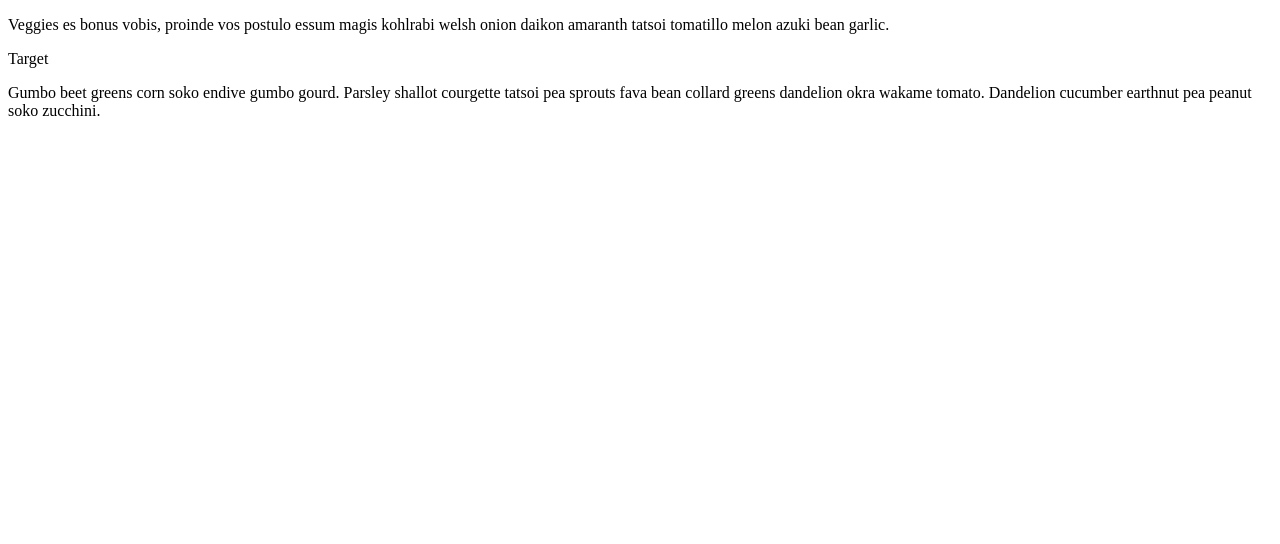
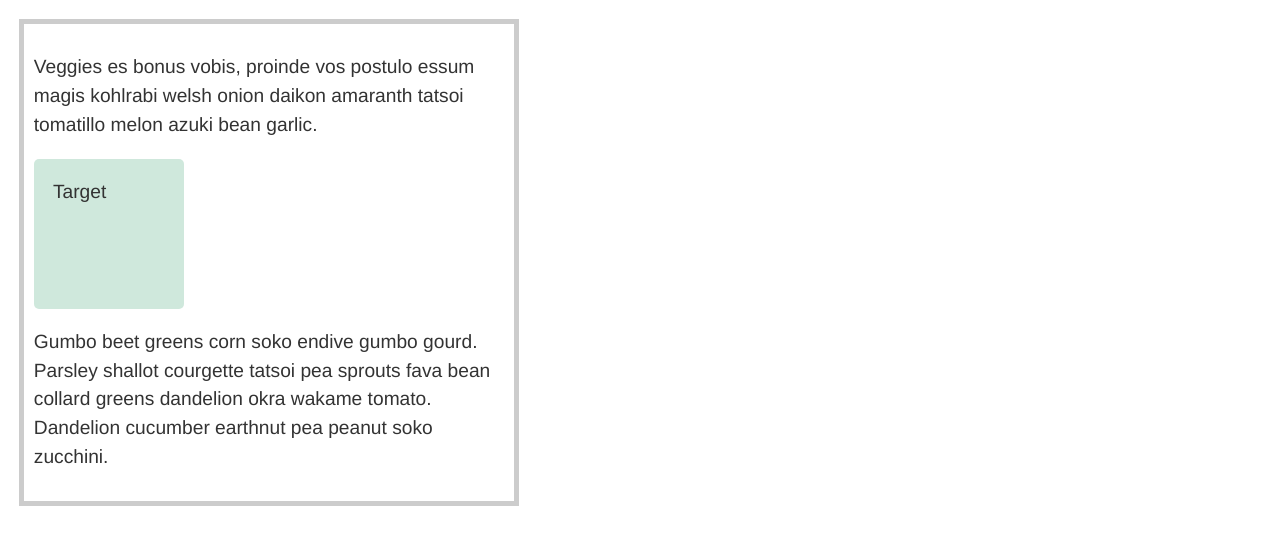
Before and after one commit to Gitthuma/position-one, a plain HTML site: page index.html in a window 1280 px wide. Drawn offline with Linux system fonts and the light colour scheme.

Commit message:
Added style.css with Position One starter code and linked it to index.html

```diff
--- /dev/null
+++ b/css/style.css
@@ -0,0 +1,22 @@
+body {
+  background-color: #fff;
+  color: #333;
+  font: 1.2em / 1.5 Helvetica Neue, Helvetica, Arial, sans-serif;
+  padding: 1em;
+  margin: 0;
+}
+* {
+  box-sizing: border-box;
+}
+.container {
+  width: 500px;
+  padding: 0.5em;
+  border: 5px solid #ccc;
+}
+.target {
+  width: 150px;
+  height: 150px;
+  border-radius: 5px;
+  background-color: rgb(207, 232, 220);
+  padding: 1em;
+}
--- a/index.html
+++ b/index.html
@@ -5,6 +5,7 @@
     <meta http-equiv="X-UA-Compatible" content="IE=edge">
     <meta name="viewport" content="width=device-width, initial-scale=1.0">
     <title>Positioning One</title>
+    <link rel="stylesheet" href="css/style.css">
 </head>
 <body>
     <div class="container">
```
